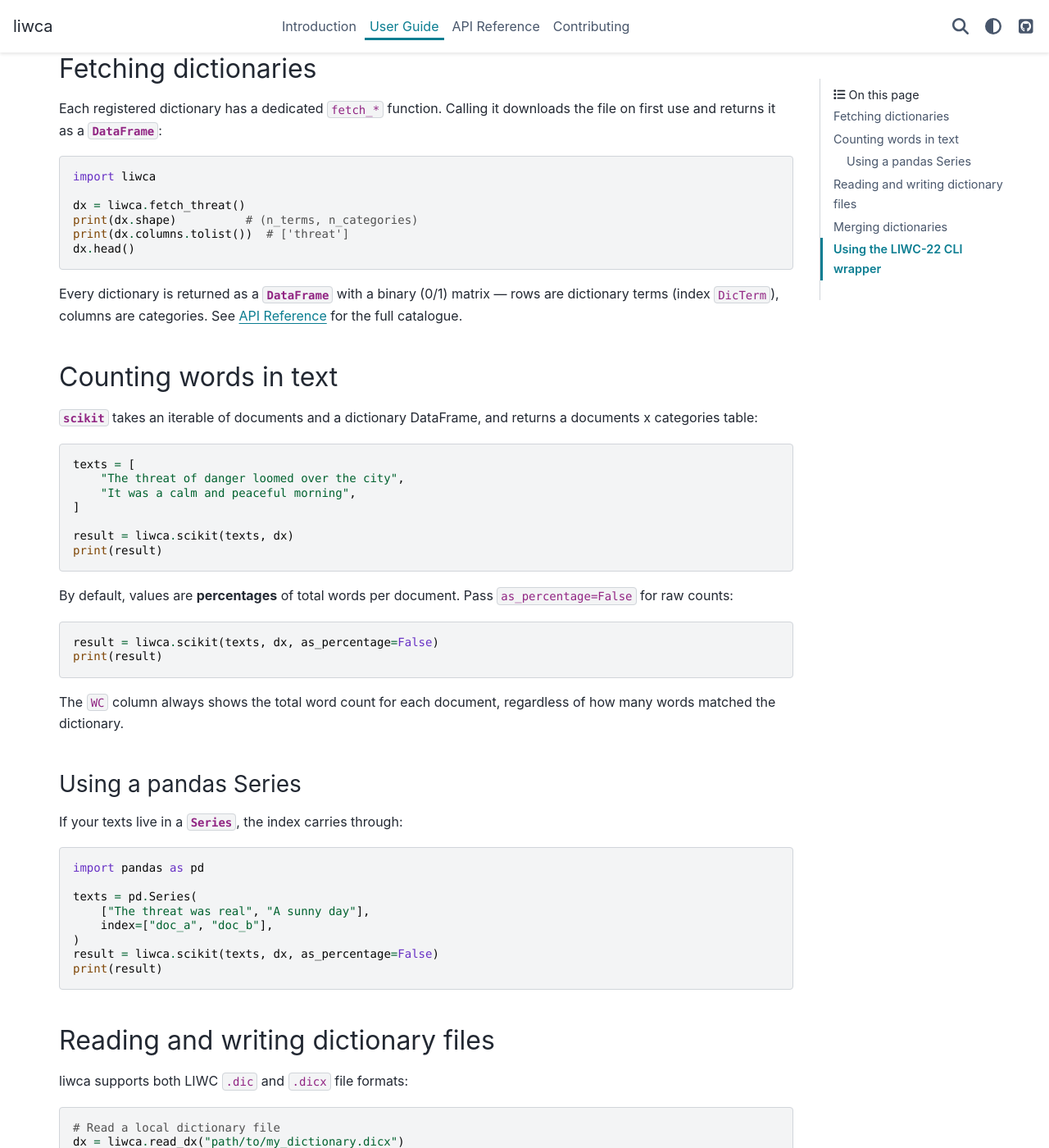
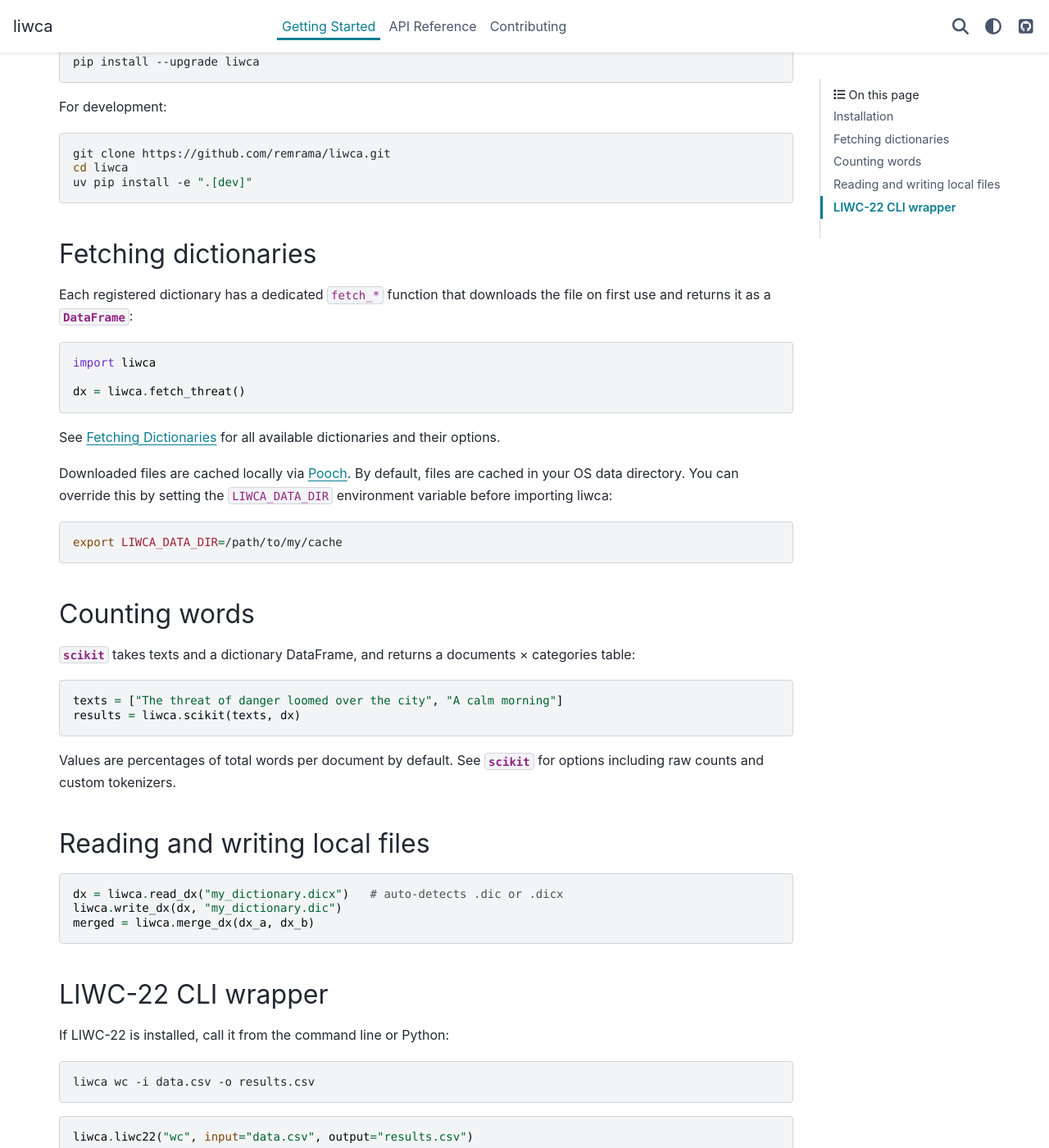
Before and after one commit to remrama/liwca, a Sphinx documentation site: the page built from docs/guide.rst, in a window 1280 px wide and 1400 px high, scrolled down 198 px. Shown: the whole window at 82% size. Built offline with Sphinx 7.4.7 and the PyData theme 0.15.4, drawn with Linux system fonts in a browser that asks for light colours; some of the changed text lies outside the part shown.

Commit message:
Remove intro docs page

```diff
--- a/docs/conf.py
+++ b/docs/conf.py
@@ -42,7 +42,7 @@ html_show_sourcelink = False
 
 html_theme_options = {
     "github_url": "https://github.com/remrama/liwca",
-    "show_prev_next": True,
+    "show_prev_next": False,
     "navigation_with_keys": True,
     "show_nav_level": 2,
     "show_toc_level": 2,
@@ -51,6 +51,10 @@ html_theme_options = {
     "search_bar_text": "Search",
     "article_header_start": [],
     "primary_sidebar_end": [],
+    "secondary_sidebar_items": {
+        "**": ["page-toc"],
+        "index": [],
+    },
 }
 
 html_sidebars = {
--- a/docs/guide.rst
+++ b/docs/guide.rst
@@ -1,127 +1,82 @@
-User Guide
-==========
+Getting Started
+===============
 
-This guide walks through the core features of **liwca**: fetching
-dictionaries, counting words, and working with dictionary files.
+Installation
+------------
+
+.. code-block:: bash
+
+   pip install --upgrade liwca
+
+For development:
+
+.. code-block:: bash
+
+   git clone https://github.com/remrama/liwca.git
+   cd liwca
+   uv pip install -e ".[dev]"
 
 
 Fetching dictionaries
 ---------------------
 
-Each registered dictionary has a dedicated ``fetch_*`` function. Calling it
-downloads the file on first use and returns it as a :class:`~pandas.DataFrame`:
+Each registered dictionary has a dedicated ``fetch_*`` function that downloads
+the file on first use and returns it as a :class:`~pandas.DataFrame`:
 
 .. code-block:: python
 
    import liwca
 
    dx = liwca.fetch_threat()
-   print(dx.shape)          # (n_terms, n_categories)
-   print(dx.columns.tolist())  # ['threat']
-   dx.head()
 
-Every dictionary is returned as a :class:`~pandas.DataFrame` with a binary
-(0/1) matrix — rows are dictionary terms (index ``DicTerm``), columns are
-categories. See :doc:`api` for the full catalogue.
+See :ref:`api-fetchers` for all available dictionaries and their options.
+
+Downloaded files are cached locally via
+`Pooch <https://www.fatiando.org/pooch/latest/>`_. By default, files are
+cached in your OS data directory. You can override this by setting the ``LIWCA_DATA_DIR`` environment variable
+before importing liwca:
+
+.. code-block:: bash
+
+   export LIWCA_DATA_DIR=/path/to/my/cache
 
 
-Counting words in text
-----------------------
+Counting words
+--------------
 
-:func:`~liwca.scikit` takes an iterable of documents and a dictionary
-DataFrame, and returns a documents x categories table:
+:func:`~liwca.scikit` takes texts and a dictionary DataFrame, and returns a
+documents × categories table:
 
 .. code-block:: python
 
-   texts = [
-       "The threat of danger loomed over the city",
-       "It was a calm and peaceful morning",
-   ]
+   texts = ["The threat of danger loomed over the city", "A calm morning"]
+   results = liwca.scikit(texts, dx)
 
-   result = liwca.scikit(texts, dx)
-   print(result)
+Values are percentages of total words per document by default. See
+:func:`~liwca.scikit` for options including raw counts and custom tokenizers.
 
-By default, values are **percentages** of total words per
-document.  Pass ``as_percentage=False`` for raw counts:
+
+Reading and writing local files
+--------------------------------
 
 .. code-block:: python
 
-   result = liwca.scikit(texts, dx, as_percentage=False)
-   print(result)
-
-The ``WC`` column always shows the total word count for each document,
-regardless of how many words matched the dictionary.
+   dx = liwca.read_dx("my_dictionary.dicx")   # auto-detects .dic or .dicx
+   liwca.write_dx(dx, "my_dictionary.dic")
+   merged = liwca.merge_dx(dx_a, dx_b)
 
 
-Using a pandas Series
-~~~~~~~~~~~~~~~~~~~~~
+LIWC-22 CLI wrapper
+-------------------
 
-If your texts live in a :class:`~pandas.Series`, the index carries through:
+If LIWC-22 is installed, call it from the command line or Python:
+
+.. code-block:: bash
+
+   liwca wc -i data.csv -o results.csv
 
 .. code-block:: python
 
-   import pandas as pd
-
-   texts = pd.Series(
-       ["The threat was real", "A sunny day"],
-       index=["doc_a", "doc_b"],
-   )
-   result = liwca.scikit(texts, dx, as_percentage=False)
-   print(result)
-
-
-Reading and writing dictionary files
--------------------------------------
-
-liwca supports both LIWC ``.dic`` and ``.dicx`` file formats:
-
-.. code-block:: python
-
-   # Read a local dictionary file
-   dx = liwca.read_dx("path/to/my_dictionary.dicx")
-
-   # Write to a different format
-   liwca.write_dx(dx, "my_dictionary.dic")
-
-
-Merging dictionaries
---------------------
-
-Combine multiple dictionaries into one with :func:`~liwca.merge_dx`:
-
-.. code-block:: python
-
-   dx_sleep = liwca.fetch_sleep()
-   dx_threat = liwca.fetch_threat()
-
-   merged = liwca.merge_dx(dx_sleep, dx_threat)
-   print(merged.columns.tolist())  # ['sleep', 'threat']
-
-   # Now count with both dictionaries at once
-   result = liwca.scikit(texts, merged)
-   print(result)
-
-Terms that appear in only one dictionary get ``0`` in the other's columns.
-
-
-Using the LIWC-22 CLI wrapper
------------------------------
-
-If you have `LIWC-22 <https://liwc.app>`_ installed, liwca can call its CLI
-directly — either from the command line or from Python:
-
-.. code-block:: bash
-
-   # Command line
-   liwca wc -i data.csv -o results.csv
-
-   # Preview without executing
-   liwca wc -i data.csv -o results.csv --dry-run
-
-.. code-block:: python
-
-   # Python API
    liwca.liwc22("wc", input="data.csv", output="results.csv")
 
-   # Dry run
-   liwca.liwc22("wc", input="data.csv", output="results.csv", dry_run=True)
+See :func:`~liwca.liwc22` for the full argument reference.
```
Also changed, not shown: docs/api.rst (+10 -16 lines), docs/index.rst (+6 -22 lines), docs/introduction.rst (deleted, +0 -70 lines).
